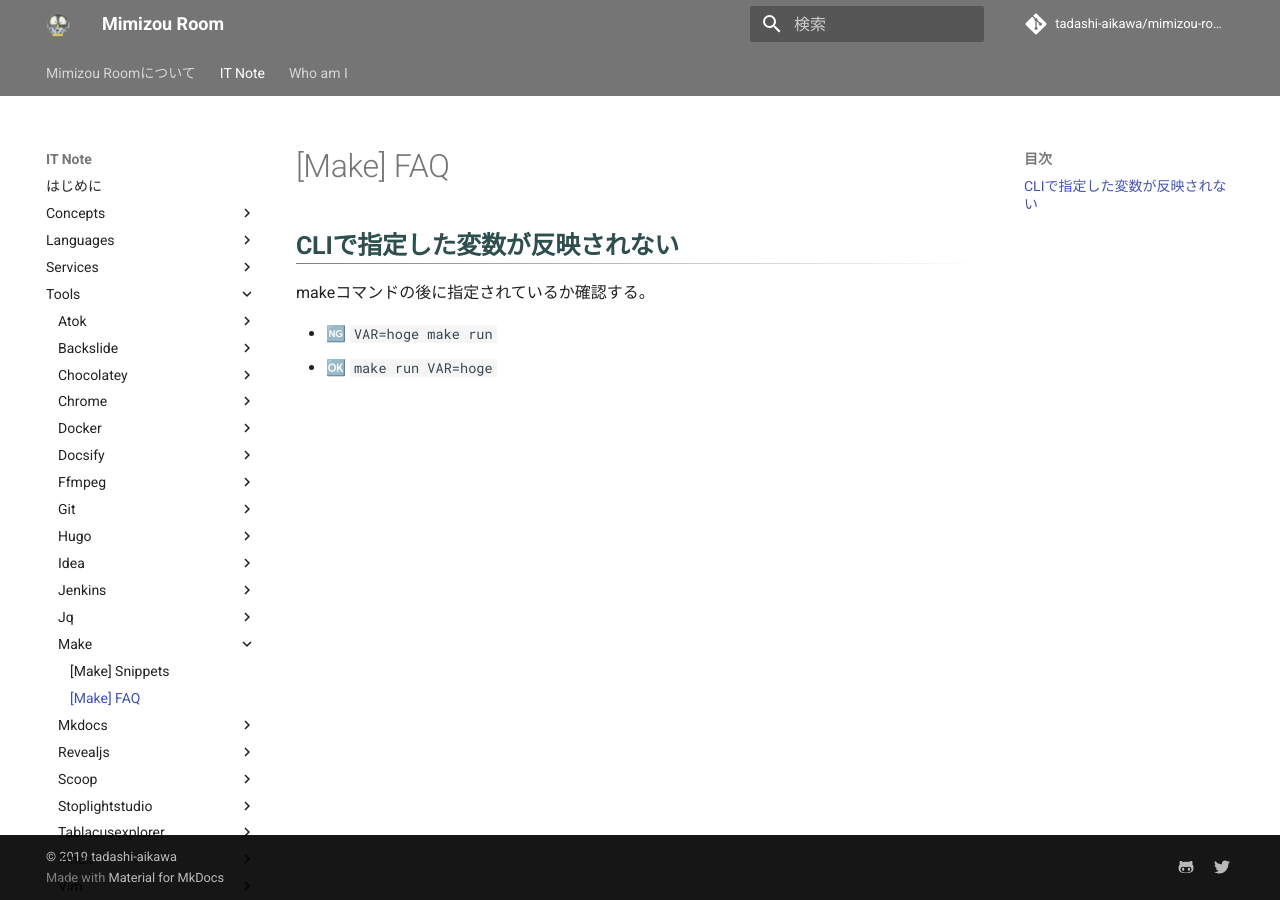
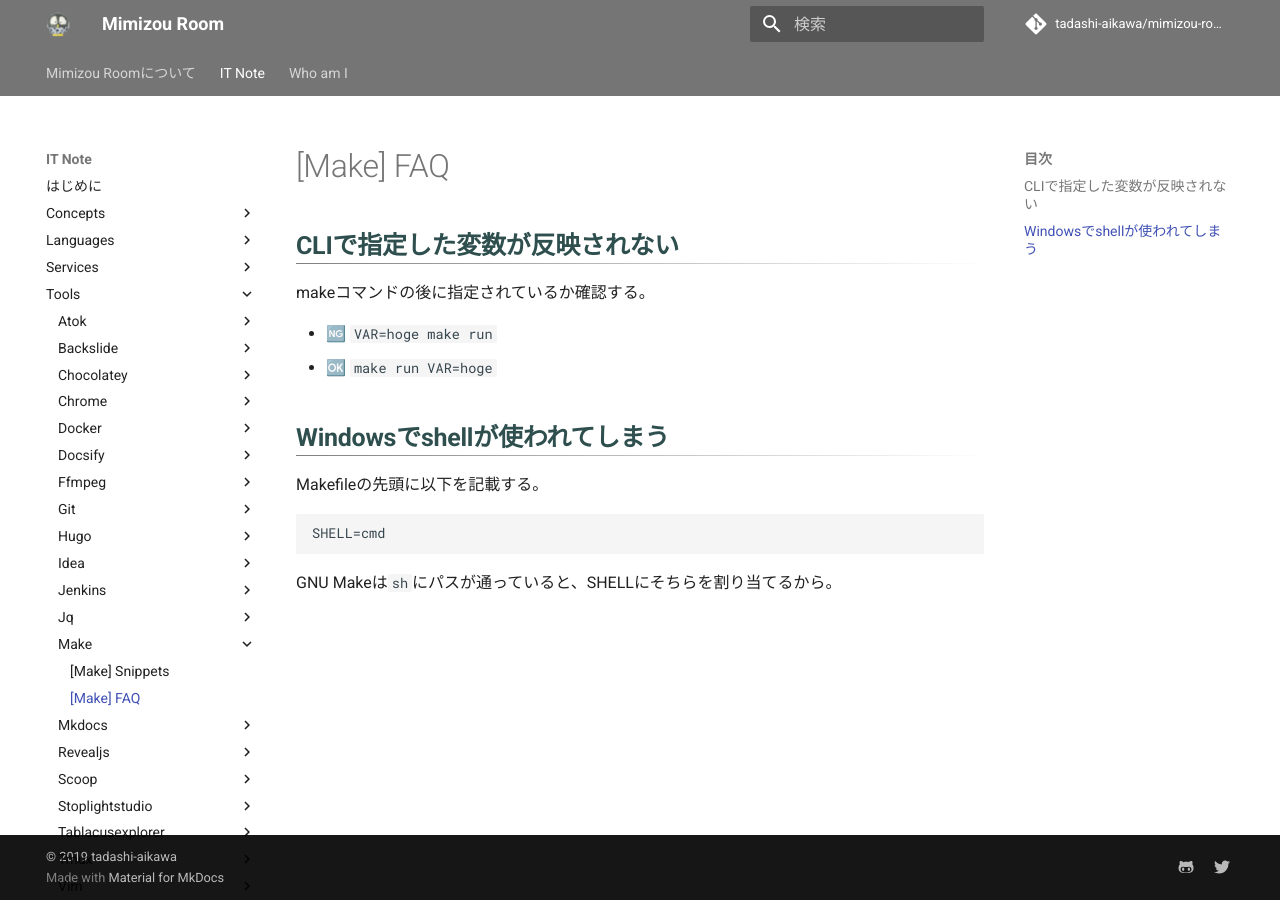
Before and after one commit to tadashi-aikawa/mimizou-room, an MkDocs documentation site: the page built from docs/IT_Note/tools/make/trouble.md, in a window 1280 px wide. Built offline with MkDocs 1.6.1 and Material for MkDocs 9.7.7, drawn with Linux system fonts in a browser that asks for light colours; comment, search, counter and statistics services are not loaded.

Commit message:
[Make] Windowsでshellが使われてしまう

````diff
--- a/docs/IT_Note/tools/make/trouble.md
+++ b/docs/IT_Note/tools/make/trouble.md
@@ -8,3 +8,15 @@
 
 * 🆖 `VAR=hoge make run`
 * 🆗 `make run VAR=hoge`
+
+
+Windowsでshellが使われてしまう
+------------------------------
+
+Makefileの先頭に以下を記載する。
+
+```
+SHELL=cmd
+```
+
+GNU Makeは`sh`にパスが通っていると、SHELLにそちらを割り当てるから。
````
